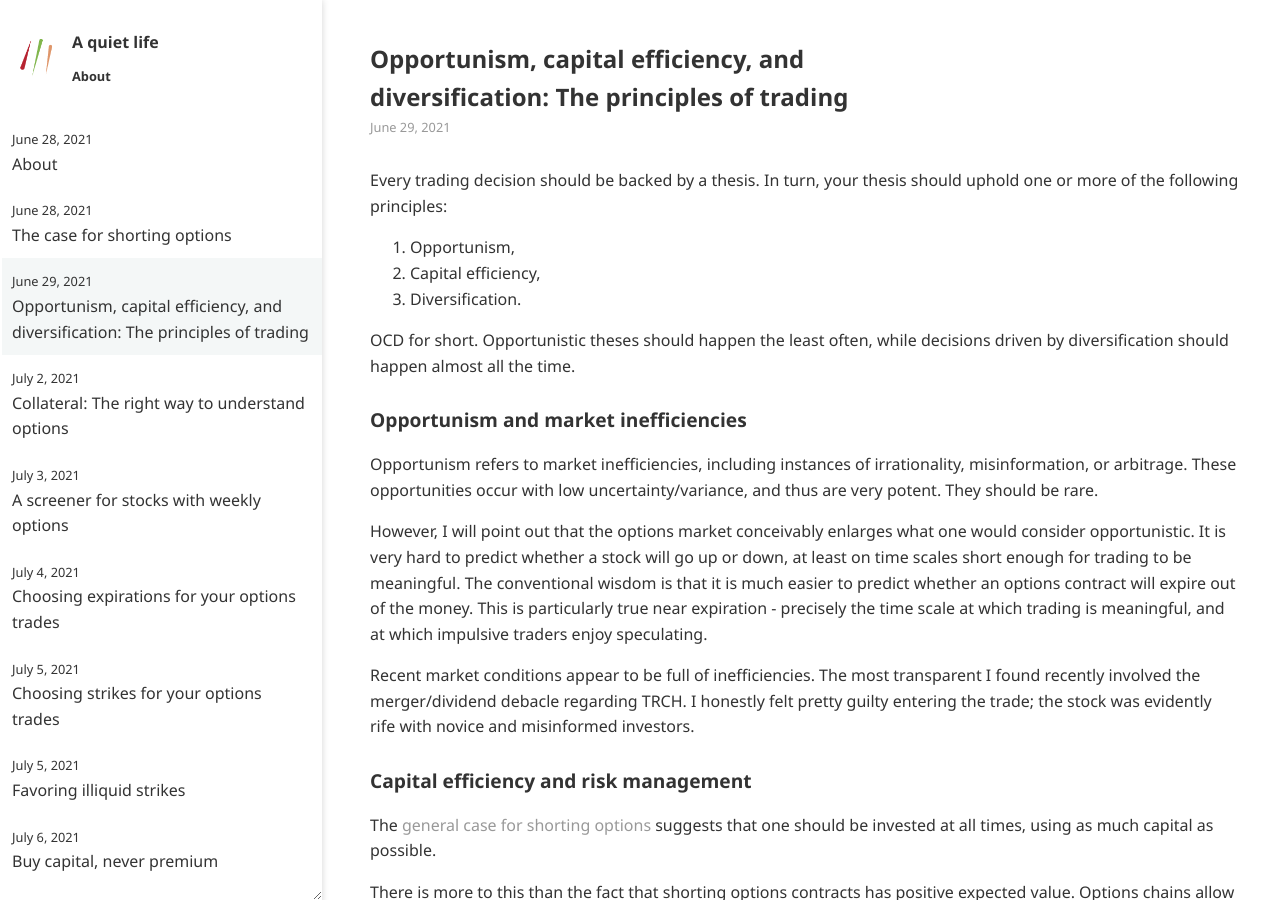
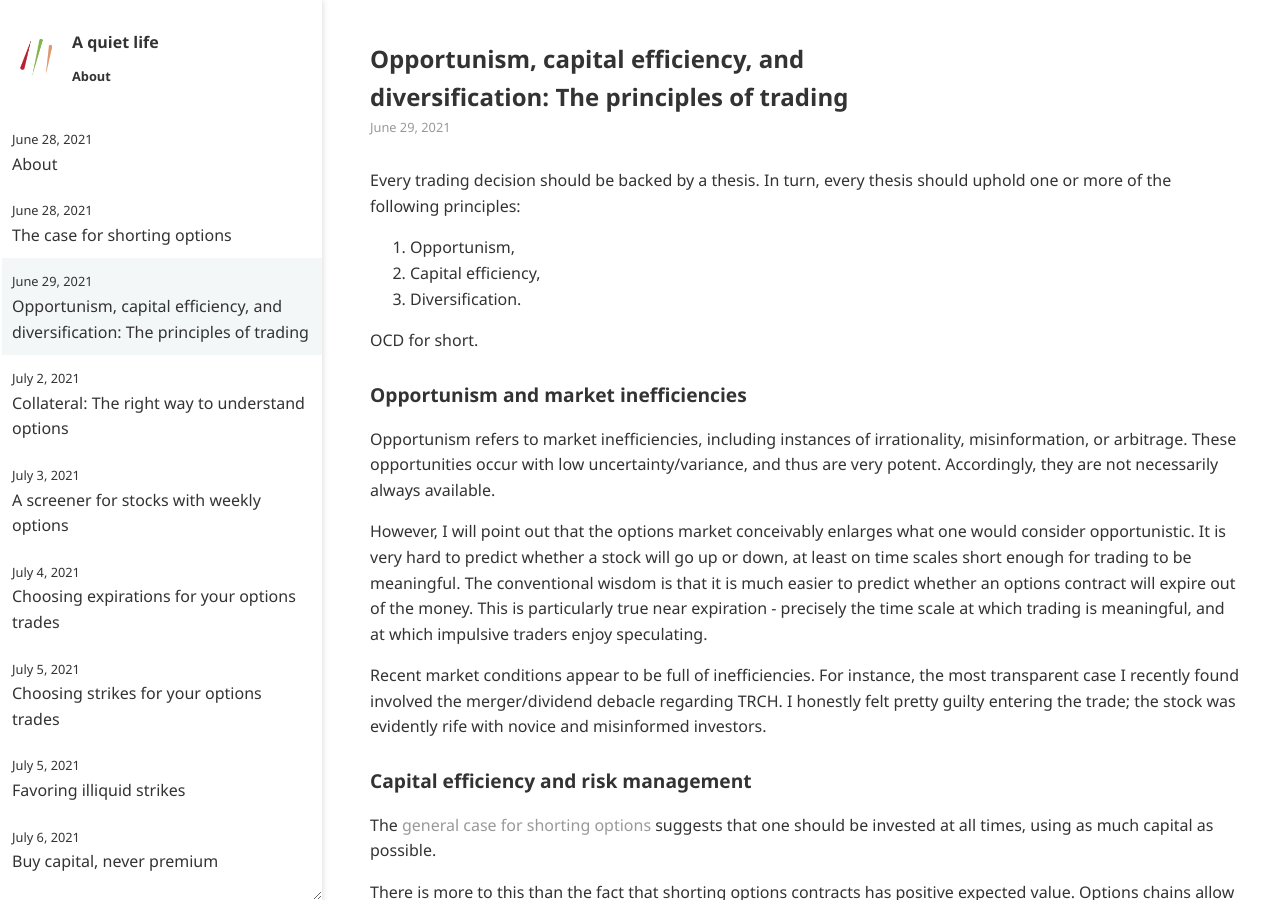
Before and after one commit to ansyblenetwork/aquietlife, a Jekyll site: the page built from _posts/2021-06-29-trading-theses.md, in a window 1280 px wide and 900 px high. Built offline with Jekyll 4.4.1, drawn with Linux system fonts in a browser that asks for light colours.

Commit message:
Update 2021-06-29-trading-theses.md

```diff
--- a/_posts/2021-06-29-trading-theses.md
+++ b/_posts/2021-06-29-trading-theses.md
@@ -2,22 +2,22 @@
 title: "Opportunism, capital efficiency, and diversification: The principles of trading"
 ---
 
-Every trading decision should be backed by a thesis. In turn, your thesis should uphold one or more of the following principles:
+Every trading decision should be backed by a thesis. In turn, every thesis should uphold one or more of the following principles:
 
 1. Opportunism,
 2. Capital efficiency,
 3. Diversification.
 
-OCD for short. Opportunistic theses should happen the least often, while decisions driven by diversification should happen almost all the time.
+OCD for short.
 
 
 ### Opportunism and market inefficiencies
 
-Opportunism refers to market inefficiencies, including instances of irrationality, misinformation, or arbitrage. These opportunities occur with low uncertainty/variance, and thus are very potent. They should be rare.
+Opportunism refers to market inefficiencies, including instances of irrationality, misinformation, or arbitrage. These opportunities occur with low uncertainty/variance, and thus are very potent. Accordingly, they are not necessarily always available.
 
 However, I will point out that the options market conceivably enlarges what one would consider opportunistic. It is very hard to predict whether a stock will go up or down, at least on time scales short enough for trading to be meaningful. The conventional wisdom is that it is much easier to predict whether an options contract will expire out of the money. This is particularly true near expiration - precisely the time scale at which trading is meaningful, and at which impulsive traders enjoy speculating.
 
-Recent market conditions appear to be full of inefficiencies. The most transparent I found recently involved the merger/dividend debacle regarding TRCH. I honestly felt pretty guilty entering the trade; the stock was evidently rife with novice and misinformed investors.
+Recent market conditions appear to be full of inefficiencies. For instance, the most transparent case I recently found involved the merger/dividend debacle regarding TRCH. I honestly felt pretty guilty entering the trade; the stock was evidently rife with novice and misinformed investors.
 
 ### Capital efficiency and risk management
 
```
